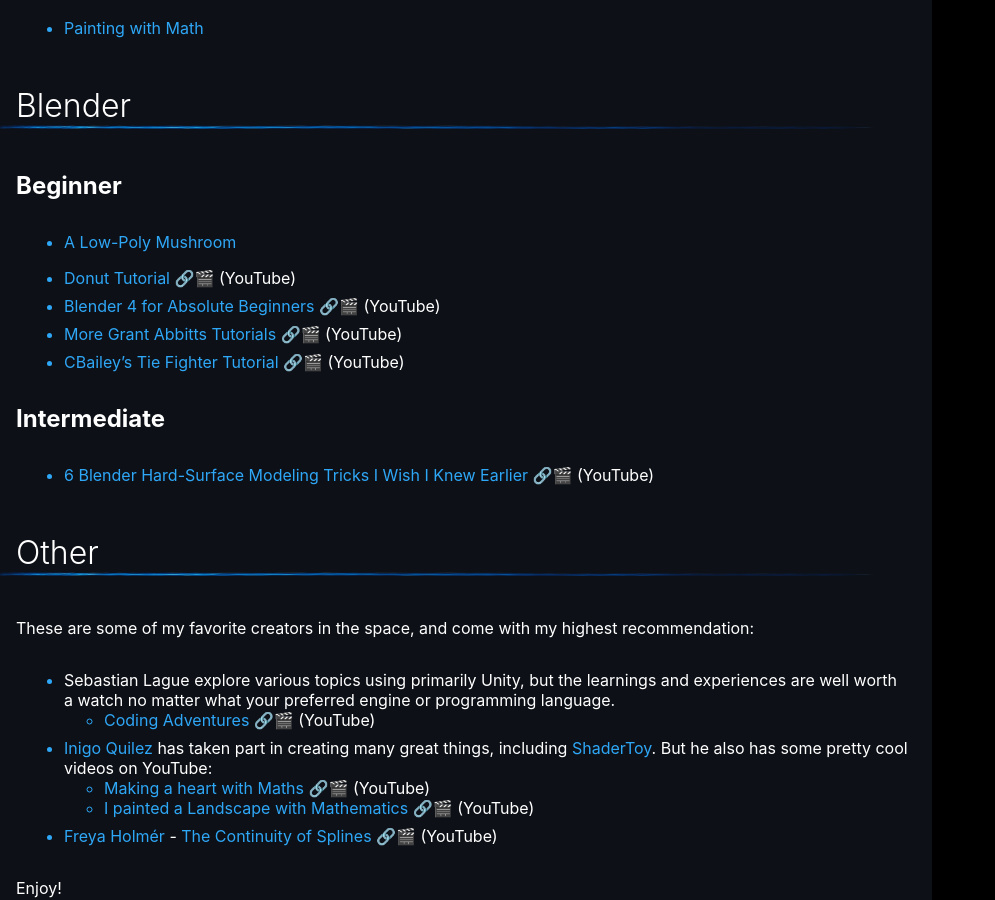
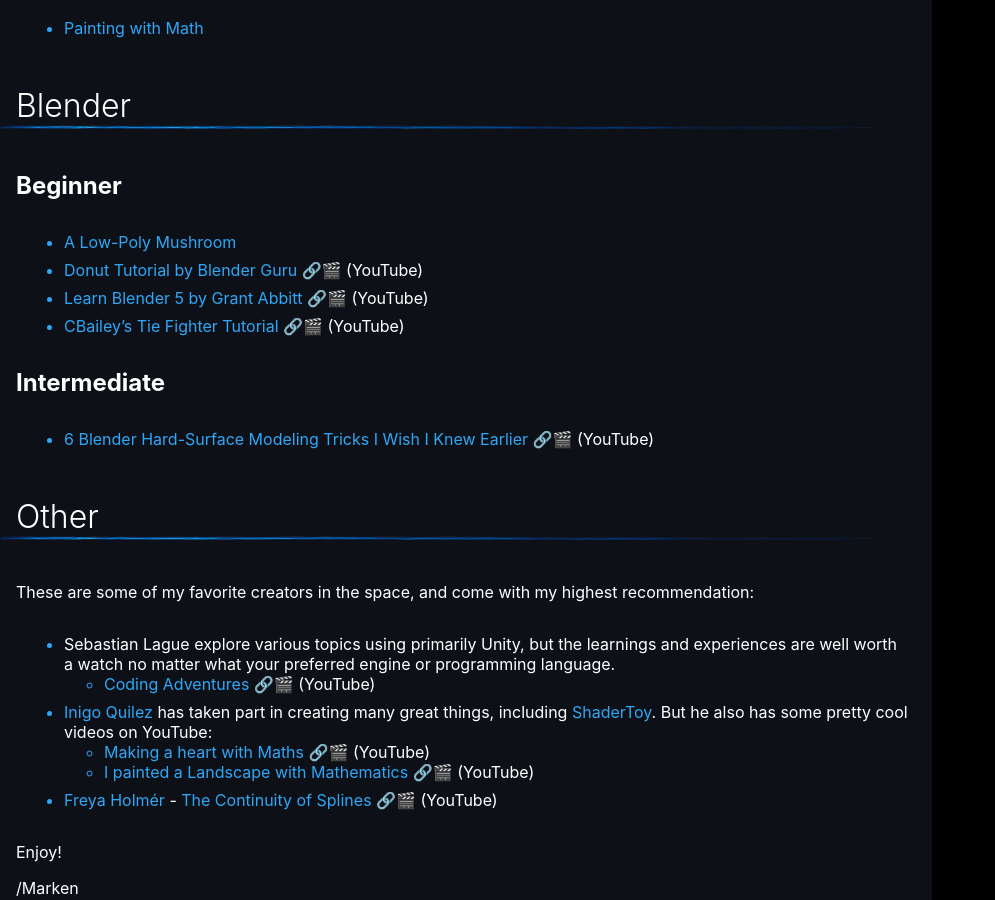
Before and after one commit to marpor/codingpirates, a Jekyll site: the page built from index.md, in a window 1280 px wide and 900 px high, scrolled down 1410 px. Shown: the whole window, without its empty margins (0-995 px from the left). Built offline with Jekyll 4.4.1, drawn with Linux system fonts in a browser that asks for light colours; our own code applies the rules of GitHub Pages for plain Markdown files.

Commit message:
update blender links for blender 5

```diff
--- a/index.md
+++ b/index.md
@@ -1,73 +1,72 @@
 ---
 title: Home
 ---
+
 # Welcome!
 
 This page holds a collection of materials that I use in my [Coding Pirates](https://codingpirates.dk/) workshops, but anyone is welcome to use them according to the [CC-BY-SA license](https://creativecommons.org/licenses/by-sa/4.0/). _Linked materials (marked with 🔗) have their own licenses._
 
 # Godot
 
-* [Godot _Quick_ Start - 3D Platformer](godot/quick_start_3d_platformer/index.md)
+- [Godot _Quick_ Start - 3D Platformer](godot/quick_start_3d_platformer/index.md)
   We dive right in to the nice 3D Platformer Starter Kit (made by [KenneyNL](https://github.com/KenneyNL/Starter-Kit-3D-Platformer)🔗), and get familiar with the 3D editor. Then we start making some changes to the game.
-* [Your First 2D Game](https://docs.godotengine.org/en/stable/getting_started/first_2d_game/index.html) 🔗 In the official Godot documentation.
-* [Your First 3D Game](https://docs.godotengine.org/en/stable/getting_started/first_3d_game/index.html) 🔗 In the official Godot documentation.
-* [Godot's Hidden Level/Map Editor](https://www.youtube.com/watch?v=BUjCtwLO0S8) 🔗🎬 For Godot 3, but should also work for Godot 4.
-* [2D Space Shooter](https://kidscancode.org/godot_recipes/4.x/games/first_2d/index.html) 🔗 By kidscancode.org
+- [Your First 2D Game](https://docs.godotengine.org/en/stable/getting_started/first_2d_game/index.html) 🔗 In the official Godot documentation.
+- [Your First 3D Game](https://docs.godotengine.org/en/stable/getting_started/first_3d_game/index.html) 🔗 In the official Godot documentation.
+- [Godot's Hidden Level/Map Editor](https://www.youtube.com/watch?v=BUjCtwLO0S8) 🔗🎬 For Godot 3, but should also work for Godot 4.
+- [2D Space Shooter](https://kidscancode.org/godot_recipes/4.x/games/first_2d/index.html) 🔗 By kidscancode.org
 
 Templates / Demo Projects
 
-* [github.com/marpor/PixelAdventure](https://github.com/marpor/PixelAdventure) (Godot 3 - 2D)
-* [github.com/marpor/wiggle-ball](https://github.com/marpor/wiggle-ball) (Godot 4 - 3D)
+- [github.com/marpor/PixelAdventure](https://github.com/marpor/PixelAdventure) (Godot 3 - 2D)
+- [github.com/marpor/wiggle-ball](https://github.com/marpor/wiggle-ball) (Godot 4 - 3D)
 
 # Unity
 
 Tutorials
 
-* [Lys og Kugler 1](unity/lights_and_balls1/index.md) 🇩🇰
-* [Lys og Kugler 2](unity/lights_and_balls2/index.md) 🇩🇰
-* [Michaels Tutorials](https://github.com/mhfalken/unity) 🔗🇩🇰
-* [The Unity Tutorial for Complete Beginners](https://www.youtube.com/watch?v=XtQMytORBmM) 🔗🎬 (YouTube)
+- [Lys og Kugler 1](unity/lights_and_balls1/index.md) 🇩🇰
+- [Lys og Kugler 2](unity/lights_and_balls2/index.md) 🇩🇰
+- [Michaels Tutorials](https://github.com/mhfalken/unity) 🔗🇩🇰
+- [The Unity Tutorial for Complete Beginners](https://www.youtube.com/watch?v=XtQMytORBmM) 🔗🎬 (YouTube)
 
 Templates / Demo Projects
 
-* [github.com/marpor/BallsAndLights2_Unity](https://github.com/marpor/BallsAndLights2_Unity) (Unity - 3D)
+- [github.com/marpor/BallsAndLights2_Unity](https://github.com/marpor/BallsAndLights2_Unity) (Unity - 3D)
 
 # JavaScript/CSS/HTML
 
-* [Emoji Catcher Tutorial](https://replit.com/@marpor/Emoji-Catcher-Tutorial) interactive tutorial on replit.com
-* [Emoji Clicker Template](https://replit.com/@marpor/Emoji-Clicker) template with guide on replit.com
+- [Emoji Catcher Tutorial](https://replit.com/@marpor/Emoji-Catcher-Tutorial) interactive tutorial on replit.com
+- [Emoji Clicker Template](https://replit.com/@marpor/Emoji-Clicker) template with guide on replit.com
 
 <!-- [Emoji Catcher Tutorial](emoji-catcher) -->
 
 # Shaders
 
-* [Painting with Math](shaders/painting_with_math/index.md)
+- [Painting with Math](shaders/painting_with_math/index.md)
 
 # Blender
 
 ## Beginner
 
-* [A Low-Poly Mushroom](blender/mushroom.md)
-
-* [Donut Tutorial](https://www.youtube.com/watch?v=B0J27sf9N1Y) 🔗🎬 (YouTube)
-* [Blender 4 for Absolute Beginners](https://www.youtube.com/watch?v=lLqep5Q4MiI&ab_channel=GrantAbbitt%28Gabbitt%29) 🔗🎬 (YouTube)
-* [More Grant Abbitts Tutorials](https://www.youtube.com/@grabbitt/playlists) 🔗🎬 (YouTube)
-* [CBailey's Tie Fighter Tutorial](https://www.youtube.com/watch?v=SVl_tlbGrh4&ab_channel=CBaileyFilm) 🔗🎬 (YouTube)
+- [A Low-Poly Mushroom](blender/mushroom.md)
+- [Donut Tutorial by Blender Guru](https://www.youtube.com/playlist?list=PLjEaoINr3zgGUwGwXlj9kBe7TrVWNjkyv) 🔗🎬 (YouTube)
+- [Learn Blender 5 by Grant Abbitt](https://www.youtube.com/playlist?list=PLn3ukorJv4vv9_e-htADGsPX9TMaQpHV8) 🔗🎬 (YouTube)
+- [CBailey's Tie Fighter Tutorial](https://www.youtube.com/watch?v=SVl_tlbGrh4&ab_channel=CBaileyFilm) 🔗🎬 (YouTube)
 
 ## Intermediate
 
-* [6 Blender Hard-Surface Modeling Tricks I Wish I Knew Earlier](https://www.youtube.com/watch?v=Ml2t8uxPAQU&ab_channel=CGBoost)  🔗🎬 (YouTube)
+- [6 Blender Hard-Surface Modeling Tricks I Wish I Knew Earlier](https://www.youtube.com/watch?v=Ml2t8uxPAQU&ab_channel=CGBoost) 🔗🎬 (YouTube)
 
 # Other
 
 These are some of my favorite creators in the space, and come with my highest recommendation:
 
-* Sebastian Lague explore various topics using primarily Unity, but the learnings and experiences are well worth a watch no matter what your preferred engine or programming language.
-  - [Coding Adventures](https://www.youtube.com/@SebastianLague) 🔗🎬 (YouTube)
-* [Inigo Quilez](https://www.youtube.com/c/InigoQuilez) has taken part in creating many great things, including [ShaderToy](https://www.shadertoy.com/). But he also has some pretty cool videos on YouTube:
-   - [Making a heart with Maths](https://www.youtube.com/watch?v=aNR4n0i2ZlM) 🔗🎬 (YouTube)
-   - [I painted a Landscape with Mathematics](https://www.youtube.com/watch?v=BFld4EBO2RE) 🔗🎬 (YouTube)
-* [Freya Holmér](https://www.youtube.com/@acegikmo) - [The Continuity of Splines](https://www.youtube.com/watch?v=jvPPXbo87ds) 🔗🎬 (YouTube)
+- Sebastian Lague explore various topics using primarily Unity, but the learnings and experiences are well worth a watch no matter what your preferred engine or programming language.
+    - [Coding Adventures](https://www.youtube.com/@SebastianLague) 🔗🎬 (YouTube)
+- [Inigo Quilez](https://www.youtube.com/c/InigoQuilez) has taken part in creating many great things, including [ShaderToy](https://www.shadertoy.com/). But he also has some pretty cool videos on YouTube:
+    - [Making a heart with Maths](https://www.youtube.com/watch?v=aNR4n0i2ZlM) 🔗🎬 (YouTube)
+    - [I painted a Landscape with Mathematics](https://www.youtube.com/watch?v=BFld4EBO2RE) 🔗🎬 (YouTube)
+- [Freya Holmér](https://www.youtube.com/@acegikmo) - [The Continuity of Splines](https://www.youtube.com/watch?v=jvPPXbo87ds) 🔗🎬 (YouTube)
 
 Enjoy!
 
```
